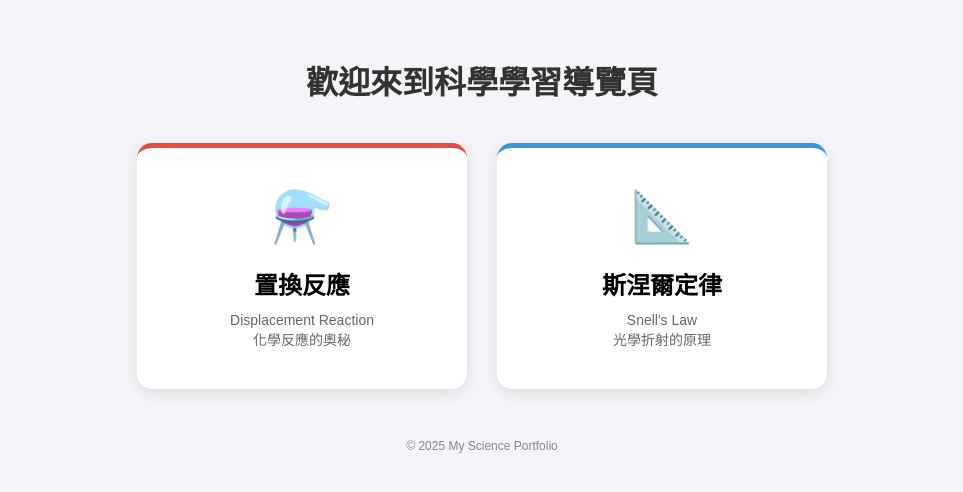
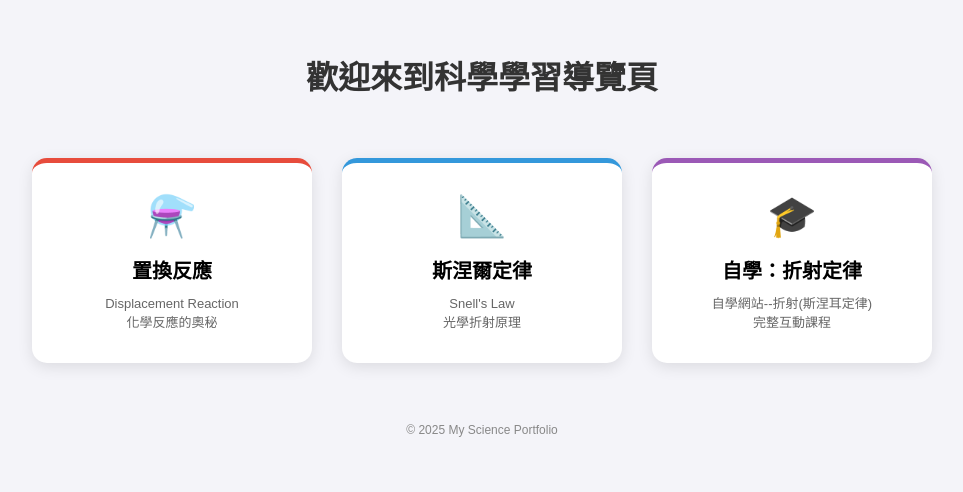
Before and after one commit to CHENGISJENG/main, a plain HTML site: page index.html in a window 1280 px wide. Shown: the part 156-648 px from the top of the page, without its empty margins (158-1121 px from the left). Drawn offline with Linux system fonts and the light colour scheme.

Commit message:
Update index.html

```diff
--- a/index.html
+++ b/index.html
@@ -14,51 +14,57 @@
             flex-direction: column;
             align-items: center;
             justify-content: center;
-            height: 100vh;
+            min-height: 100vh; /* 確保高度足夠 */
         }
         h1 {
             color: #333;
             margin-bottom: 40px;
+            margin-top: 20px;
         }
         .container {
             display: flex;
-            gap: 30px; /* 按鈕之間的距離 */
+            gap: 30px;
             flex-wrap: wrap;
             justify-content: center;
+            padding: 20px;
         }
         .card {
             background: white;
-            padding: 40px;
+            padding: 30px;
             border-radius: 15px;
             box-shadow: 0 4px 15px rgba(0,0,0,0.1);
             text-align: center;
-            width: 250px;
+            width: 220px; /* 稍微調窄一點以便放三個 */
             transition: transform 0.2s;
-            text-decoration: none; /* 去掉底線 */
+            text-decoration: none;
             color: inherit;
+            display: flex;
+            flex-direction: column;
+            align-items: center;
         }
         .card:hover {
-            transform: translateY(-10px); /* 滑鼠放上去會浮起來 */
+            transform: translateY(-10px);
             box-shadow: 0 8px 20px rgba(0,0,0,0.2);
         }
         .icon {
-            font-size: 50px;
-            display: block;
-            margin-bottom: 20px;
+            font-size: 40px;
+            margin-bottom: 15px;
         }
         .title {
-            font-size: 24px;
+            font-size: 20px;
             font-weight: bold;
+            margin-bottom: 10px;
             display: block;
-            margin-bottom: 10px;
         }
         .desc {
             color: #666;
-            font-size: 14px;
+            font-size: 13px;
+            line-height: 1.5;
         }
         /* 定義顏色 */
-        .chem { border-top: 5px solid #e74c3c; } /* 紅色系 */
-        .phy { border-top: 5px solid #3498db; }  /* 藍色系 */
+        .chem { border-top: 5px solid #e74c3c; } /* 紅色 */
+        .phy  { border-top: 5px solid #3498db; } /* 藍色 */
+        .self { border-top: 5px solid #9b59b6; } /* 紫色 (新分頁) */
     </style>
 </head>
 <body>
@@ -76,12 +82,18 @@
         <a href="/snellslaw/" class="card phy">
             <span class="icon">📐</span>
             <span class="title">斯涅爾定律</span>
-            <span class="desc">Snell's Law<br>光學折射的原理</span>
+            <span class="desc">Snell's Law<br>光學折射原理</span>
+        </a>
+
+        <a href="/refraction-learning/" class="card self">
+            <span class="icon">🎓</span>
+            <span class="title">自學：折射定律</span>
+            <span class="desc">自學網站--折射(斯涅耳定律)<br>完整互動課程</span>
         </a>
 
     </div>
 
-    <footer style="margin-top: 50px; color: #888; font-size: 12px;">
+    <footer style="margin-top: 40px; color: #888; font-size: 12px; margin-bottom: 20px;">
         © 2025 My Science Portfolio
     </footer>
 
```
